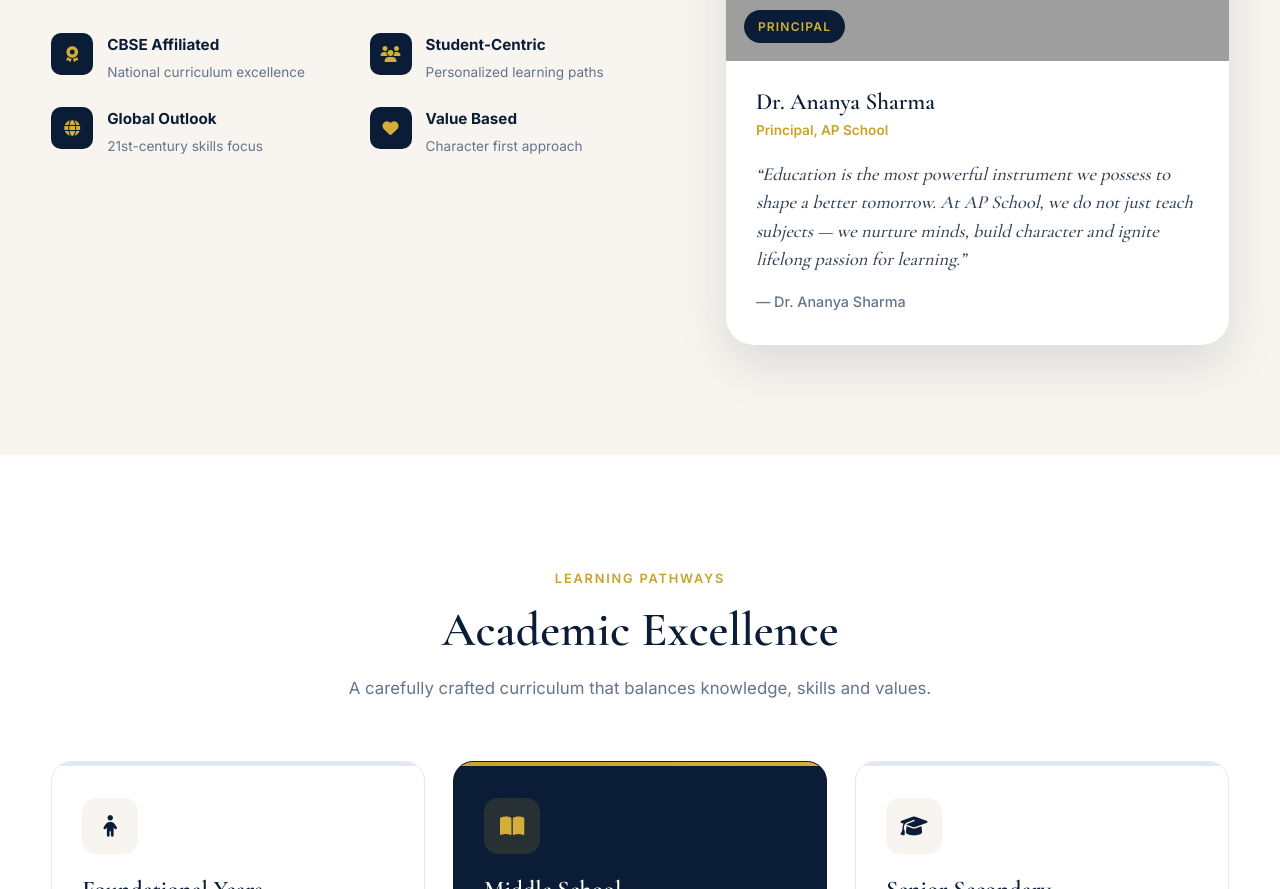
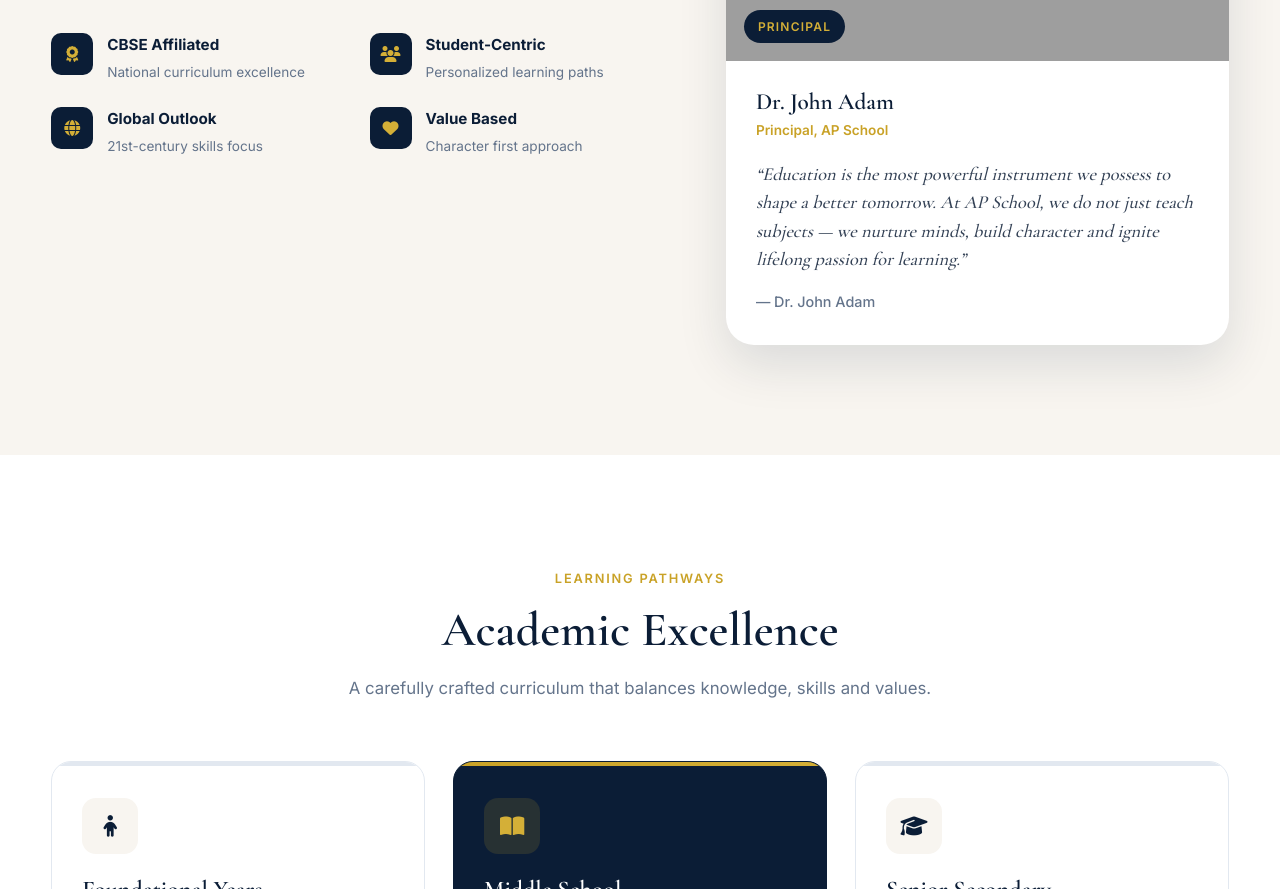
Before and after one commit to anantttt1/School-Website-DEMO-, a plain HTML site: page index.html in a window 1280 px wide. Shown: the part 1392-2281 px from the top of the page. Drawn offline with nearby package versions, Linux system fonts and the light colour scheme; grey boxes are pictures that could not be loaded.

Commit message:
Change principal name from Ananya Sharma to John Adam
Updates the principal card heading and the quote signature in index.html.

Co-Authored-By: Claude Sonnet 5.5 <noreply@anthropic.com>
Claude-Session: https://claude.ai/code/session_01KbHLaYF1RKsKrECP8cjkVE

```diff
--- a/index.html
+++ b/index.html
@@ -157,12 +157,12 @@
             <div class="principal-badge">Principal</div>
           </div>
           <div class="principal-info">
-            <h4>Dr. Ananya Sharma</h4>
+            <h4>Dr. John Adam</h4>
             <span class="principal-title">Principal, AP School</span>
             <blockquote>
               “Education is the most powerful instrument we possess to shape a better tomorrow. At AP School, we do not just teach subjects — we nurture minds, build character and ignite lifelong passion for learning.”
             </blockquote>
-            <div class="principal-signature">— Dr. Ananya Sharma</div>
+            <div class="principal-signature">— Dr. John Adam</div>
           </div>
         </div>
       </div>
```
